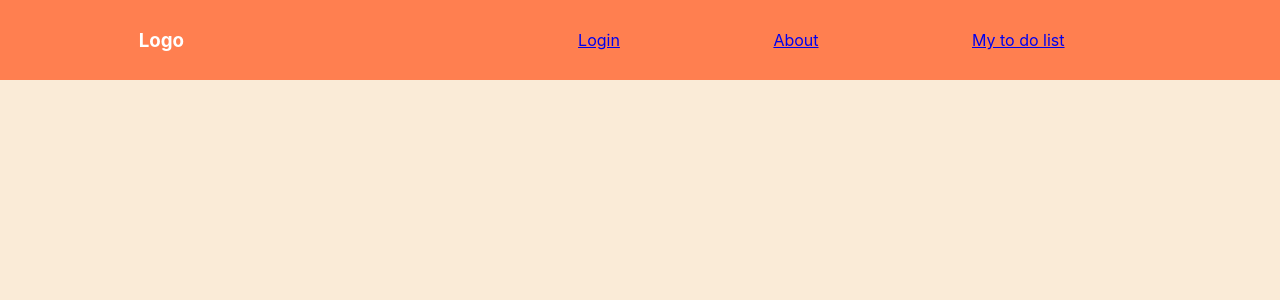
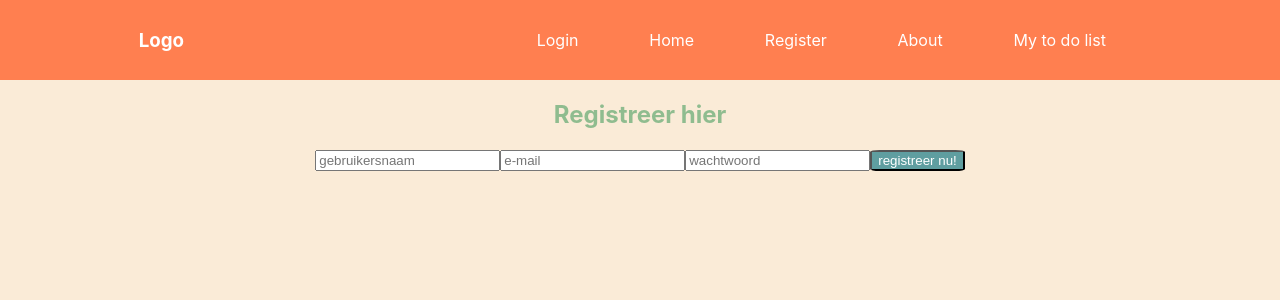
Before and after one commit to sjaak1992/react-personal-practise-router, a React (Create React App) app: page /register in a window 1280 px wide. Shown: the top 300 px of the page. Built offline with nearby package versions, Linux system fonts and the light colour scheme.

Commit message:
added login en register form

```diff
--- a/package.json
+++ b/package.json
@@ -10,6 +10,7 @@
     "dom": "0.0.3",
     "react": "^17.0.2",
     "react-dom": "^17.0.2",
+    "react-hook-form": "^7.1.0",
     "react-router": "^5.2.0",
     "react-router-dom": "^5.2.0",
     "react-scripts": "4.0.3",
--- a/src/App.css
+++ b/src/App.css
@@ -32,3 +32,7 @@ nav {
 
 
 }
+.text-link {
+  color: inherit;
+  text-decoration: inherit;
+}
--- a/src/App.js
+++ b/src/App.js
@@ -4,9 +4,11 @@ import ToDo from './Components/Mytodo';
 import About from './Components/About';
 import Secret from "./Components/Secret";
 import Login from "./Components/Login";
-import { useLogin } from "./LoginContext";
+import {useLogin} from "./LoginContext";
 import {BrowserRouter as Router, Switch, Route} from "react-router-dom";
 import {Redirect} from "react-router";
+import RegisterPage from "./Components/Register";
+import Home from "./Components/Home";
 
 
 function App() {
@@ -20,9 +22,16 @@ function App() {
             {/*<Nav isAutheticated = {isAuthenticated}/>*/}
             <Nav/>
             <Switch>
+                <Route exact path="/">
+                    <Home/>
+                </Route>
 
                 <Route path="/about">
                     <About/>
+                </Route>
+
+                <Route path="/register">
+                    <RegisterPage/>
                 </Route>
 
                 <Route path="/login">
@@ -35,7 +44,7 @@ function App() {
                 </Route>
 
                 <Route path="/secret">
-                    {isAuthenticated ? <Secret/> : <Redirect to={"/login"}/> }
+                    {isAuthenticated ? <Secret/> : <Redirect to={"/login"}/>}
                 </Route>
 
             </Switch>
--- /dev/null
+++ b/src/Components/Home.js
@@ -0,0 +1,17 @@
+import React from 'react';
+import '../App.css';
+
+
+function Home() {
+    return (
+        <div className="home-page">
+            <h1>Home</h1>
+            <p> Lorem ipsum dolor sit amet, consectetur adipisicing elit. Eaque, repudiandae!</p>
+            <p>
+                Lorem ipsum dolor sit amet, consectetur adipisicing elit. Ad alias architecto consequuntur enim error fugit hic laudantium libero necessitatibus neque, nihil perferendis sapiente suscipit totam unde ut velit veritatis voluptatum!
+            </p>
+        </div>
+    );
+}
+
+export default Home;
--- a/src/Components/Login.js
+++ b/src/Components/Login.js
@@ -1,24 +1,53 @@
 import React from 'react';
 import '../App.css';
-import { useLogin } from "../LoginContext";
+import {useLogin} from "../LoginContext";
+import {useForm} from "react-hook-form";
 
 
 function Login() {
+    //Rein
     // console.log(props.toggleIsAuthenticated)
     // functie is in de app meegegeven, en kan hier worden gebruikt met props, callback props waarmee je de state in parent component aanpast van false naar true
 
-    const [,toggleIsAuthenticated] = useLogin()
+    const [, toggleIsAuthenticated] = useLogin();
     // ervoor een komma want isAuthenticated word niet gebruikt, maar omdat het een array is moet er wel aangegeven worden welke index
     // const [,toggleIsAuthenticated] = useContext(LoginContext)
     // wanneer value een object is, hier ook een object doorgeven
 
+    //Huiswerk (create inlogpage)
+
+    const {register, handleSubmit, formState: {errors}} = useForm();
+
+    function onSubmitHandler(data) {
+        console.log(data);
+    }
 
     return (
         <div className="login-page">
+            <form onSubmit={handleSubmit(onSubmitHandler)} className="login-form"/>
             <h1>Login</h1>
             <p> Log in to see your secret page 😶 </p>
+            <label htmlFor="username">username:</label>
+            <input
+                type="text"
+                name="username"
+                id="username"
+                placeholder="gebruikersnaam"
+                {...register("username", { required: true })}
+
+            />
+            <label htmlFor="password">password:</label>
+            <input
+                type="password"
+                name="password"
+                id="password"
+                placeholder="wachtwoord"
+                {...register("password", { required: true })}
+
+            />
+
             <button
-                type="login"
+                type="submit"
                 id="login-button"
                 onClick={() => toggleIsAuthenticated(true)}> Hier Inloggen!
             </button>
--- a/src/Components/Nav.js
+++ b/src/Components/Nav.js
@@ -1,7 +1,7 @@
 import React from 'react';
 import '../App.css';
 import { Link } from "react-router-dom";
-import {useLogin} from "../LoginContext";
+import { useLogin } from "../LoginContext";
 
 function Nav() {
     const [isAuthenticated, ] = useLogin()
@@ -11,19 +11,28 @@ function Nav() {
         <nav>
             <h3>Logo</h3>
             <ul className="nav-links">
-                <Link to ='/login'>
+                <Link to ='/login' className='text-link'>
                     <li>Login</li>
                 </Link>
-                <Link to='/about'>
+
+                <Link to ='/' className='text-link'>
+                    <li> Home </li>
+                </Link>
+
+                <Link to ='/todo' className='text-link'>
+                    <li> Register</li>
+                </Link>
+
+                <Link to='/about' className='text-link'>
                     <li> About</li>
                 </Link>
-                <Link to ='/todo'>
+                <Link to ='/todo' className='text-link'>
                     <li> My to do list</li>
                 </Link>
 
 
                 {isAuthenticated === true &&
-                <Link to='/secret'>
+                <Link to='/secret' className='text-link'>
                     <li> Secret page</li>
                 </Link>
                 }
--- /dev/null
+++ b/src/Components/Register.js
@@ -0,0 +1,47 @@
+import React from "react";
+import '../App.css';
+import {useForm} from "react-hook-form";
+
+function RegisterPage () {
+    const { handleSubmit, register } = useForm();
+
+    function onSubmitHandler (data) {
+        console.log(data);
+    }
+
+    function handleClickSignUp () {
+        alert("You are now registered!");
+    }
+    return (
+        <div>
+            <div>
+                <form onSubmit={handleSubmit(onSubmitHandler)} className="register-form">
+                    <h2>Registreer hier</h2>
+                    <input
+                        type="text"
+                        name="username"
+                        id="username"
+                        placeholder="gebruikersnaam"
+                        {...register("username", { required: true })}
+                    />
+                    <input
+                        type="email"
+                        name="email-input"
+                        id="email-input"
+                        placeholder="e-mail"
+                        {...register("email", { required: true })}
+                    />
+                    <input
+                        type="password"
+                        name="password-input"
+                        id="password-input"
+                        placeholder="wachtwoord"
+                    />
+                    <button onClick={handleClickSignUp}>registreer nu!</button>
+                </form>
+            </div>
+        </div>
+    )
+}
+
+export default RegisterPage;
```
Also changed, not shown: 1 other file (tests, documents, lock files or other folders).
